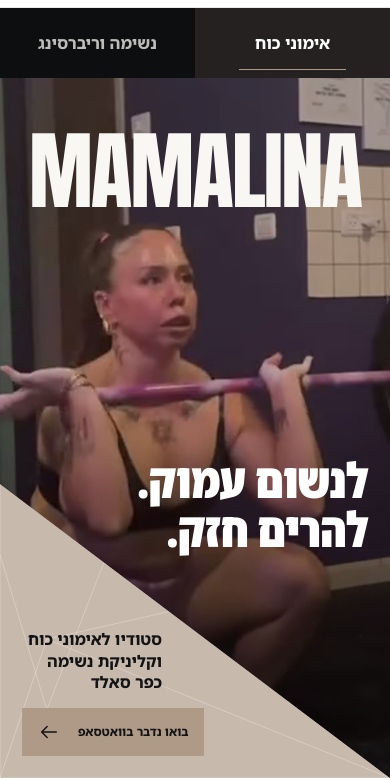
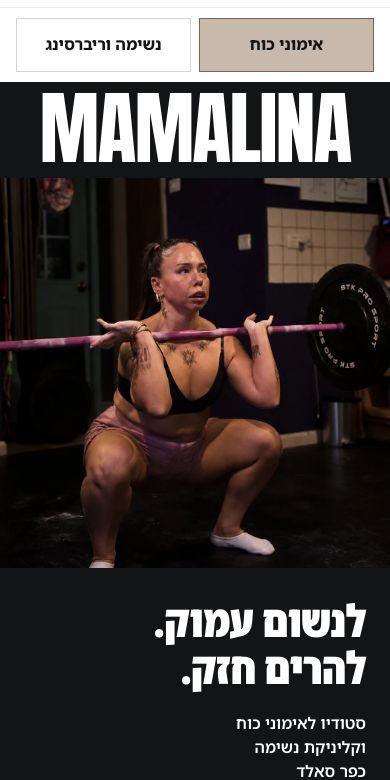
Before and after one commit to rluzzatt/AlinaFitnes, a plain HTML site: page index.html in a window 390 px wide. Shown: the part 66-846 px from the top of the page. Drawn offline with Linux system fonts and the light colour scheme.

Commit message:
Give each service a complete hero and add editorial AI photo edits

```diff
--- a/index.html
+++ b/index.html
@@ -47,13 +47,13 @@
       type="font/ttf"
       crossorigin
     />
-    <link rel="stylesheet" href="./styles.css?v=20260907-media" />
+    <link rel="stylesheet" href="./styles.css?v=20260907-editorial" />
   </head>
   <body>
-    <!-- THESIS: Signature puts the real coach inside the brand lettering, on a unified photographic stage.
+    <!-- THESIS: Signature pairs oversized athletic lettering with distinct strength and breathing photographs.
   OWN-WORLD: White, graphite, logo taupe; compressed athletic type, faceted seams and rectangular controls.
   STORY: Recognize Alina, discover two independent services, start a direct conversation.
-  FIRST VIEWPORT: White navigation above a full-width photograph. Giant MAMALINA behind Alina, Hebrew headline lower right, contact action in a lower-left taupe triangle; two-mode black rail below.
+  FIRST VIEWPORT: White navigation and two clear service controls; live MAMALINA, a complete service photograph and flowing title/contact block.
   FORM: Kinetic sports broadcasting, seventh grounded direction, seed 398670b6; Signature comp-C approved 2026-09-07.
   FINISH: unreviewed and undocumented is unfinished; this build ends with the finish review, the verdict, and DESIGN.md -->
     <svg
@@ -150,72 +150,25 @@
         aria-labelledby="hero-title"
         data-mode="strength"
       >
-        <div class="hero-stage">
-          <img
-            class="hero-photo"
-            src="./assets/images/alina-hero-reel.jpg"
-            alt="אלינה מרימה מוט באימון כוח"
-            width="1400"
-            height="1050"
-            fetchpriority="high"
-          />
-          <div class="hero-wordmark" lang="en" dir="ltr" aria-hidden="true">
-            MAMALINA
+        <div class="mode-switch" aria-label="בחרו מרחב" data-mode-switch>
+          <a href="#strength" class="mode-option is-active" data-mode-option="strength"><span>אימוני כוח</span></a>
+          <a href="#breath" class="mode-option" data-mode-option="breath"><span>נשימה וריברסינג</span></a>
+        </div>
+        <div class="hero-stage" id="hero-stage">
+          <div class="hero-visual">
+            <div class="hero-wordmark" lang="en" dir="ltr" aria-hidden="true">MAMALINA</div>
+            <div class="hero-picture">
+              <img class="hero-photo" src="./assets/images/alina-training-editorial.webp" alt="אלינה מרימה מוט באימון כוח" width="1400" height="1050" fetchpriority="high" data-hero-image="strength" />
+              <img class="hero-photo" src="./assets/images/breathing-clinic-editorial.webp" alt="קליניקת הנשימה של אלינה באור רך" width="1280" height="960" fetchpriority="low" data-hero-image="breath" hidden />
+            </div>
           </div>
-          <div class="hero-foreground" aria-hidden="true"></div>
-          <div class="hero-shade" aria-hidden="true"></div>
-          <div class="hero-breath-plane" aria-hidden="true">
-            <svg
-              class="plane-fill"
-              viewBox="0 0 100 100"
-              preserveAspectRatio="none"
-            >
-              <path d="M0 0H100V100H0Z" fill="#c8b9ad" /></svg
-            ><img
-              src="./assets/images/mamalina-mark.svg"
-              alt=""
-              width="400"
-              height="365"
-            />
+          <div class="hero-message">
+            <h1 id="hero-title"><span>לנשום עמוק.</span><span>להרים חזק.</span></h1>
+            <div class="hero-contact">
+              <p>סטודיו לאימוני כוח<br />וקליניקת נשימה<br />כפר סאלד</p>
+              <a class="button button-taupe" href="https://wa.me/972532831333" target="_blank" rel="noreferrer" data-primary-contact>בואו נדבר בוואטסאפ<svg class="icon" aria-hidden="true"><use href="#icon-arrow" /></svg></a>
+            </div>
           </div>
-          <h1 id="hero-title">
-            <span>לנשום עמוק.</span><span>להרים חזק.</span>
-          </h1>
-          <div class="hero-wedge" aria-hidden="true">
-            <svg viewBox="0 0 600 500" preserveAspectRatio="none">
-              <path d="M0 0 600 500H0Z" fill="#c8b9ad" stroke="none" />
-              <use href="#facet" />
-            </svg>
-          </div>
-          <div class="hero-contact">
-            <p>
-              סטודיו לאימוני כוח<br />וקליניקת נשימה<br /><span>כפר סאלד</span>
-            </p>
-            <a
-              class="button button-taupe"
-              href="https://wa.me/972532831333"
-              target="_blank"
-              rel="noreferrer"
-              data-primary-contact
-              >בואו נדבר בוואטסאפ<svg class="icon" aria-hidden="true">
-                <use href="#icon-arrow" /></svg
-            ></a>
-          </div>
-        </div>
-        <div class="mode-switch" aria-label="בחרו מרחב" data-mode-switch>
-          <a
-            href="#strength"
-            class="mode-option is-active"
-            data-mode-option="strength"
-            ><span>אימוני כוח</span
-            ><svg class="icon" aria-hidden="true">
-              <use href="#icon-arrow" /></svg
-          ></a>
-          <a href="#breath" class="mode-option" data-mode-option="breath"
-            ><span>נשימה וריברסינג</span
-            ><svg class="icon" aria-hidden="true">
-              <use href="#icon-arrow" /></svg
-          ></a>
         </div>
       </section>
       <section class="intro section" id="studio" aria-labelledby="studio-title">
@@ -284,7 +237,7 @@
       <section class="about section" id="about" aria-labelledby="about-title">
         <figure class="about-photo">
           <img
-            src="./assets/images/alina-portrait-heart-enhanced.webp"
+            src="./assets/images/alina-portrait-editorial.webp"
             alt="אלינה מחייכת ויוצרת לב עם הידיים בסטודיו"
             width="960"
             height="1280"
@@ -345,7 +298,7 @@
         <div class="program-photo studio-photos">
           <figure>
             <img
-              src="./assets/images/studio-strength-equipment-enhanced.webp"
+              src="./assets/images/studio-equipment-editorial.webp"
               alt="משקולות, ארגזי קפיצה ומכשירי אימון בסטודיו של אלינה"
               width="960"
               height="1280"
@@ -355,7 +308,7 @@
           </figure>
           <figure>
             <img
-              src="./assets/images/studio-training-space-enhanced.webp"
+              src="./assets/images/studio-space-editorial.webp"
               alt="מרחב האימון המקורה עם רצפת המזרנים בסטודיו"
               width="960"
               height="1280"
@@ -428,7 +381,7 @@
         <div class="breath-art" data-breath-art>
           <figure class="clinic-photo">
             <img
-              src="./assets/images/breathing-clinic-enhanced.webp"
+              src="./assets/images/breathing-clinic-editorial.webp"
               alt="קליניקת הנשימה של אלינה: חדר עץ עם כורסאות ומזרן למפגש אישי"
               width="1280"
               height="960"
@@ -569,6 +522,6 @@
           <use href="#icon-whatsapp" /></svg></span
     ></a>
     <span class="sr-only" role="status" data-mode-status></span>
-    <script src="./script.js?v=20260907-media" defer></script>
+    <script src="./script.js?v=20260907-editorial" defer></script>
   </body>
 </html>
--- a/script.js
+++ b/script.js
@@ -71,6 +71,9 @@ const setMode = (mode, announce = true) => {
   const copy = modeCopy[mode];
   if (!copy) return;
   hero.dataset.mode = mode;
+  hero.querySelectorAll("[data-hero-image]").forEach((image) => {
+    image.hidden = image.dataset.heroImage !== mode;
+  });
   hero
     .querySelectorAll("h1 span")
     .forEach((span, index) => (span.textContent = copy.title[index]));
@@ -94,7 +97,7 @@ const setMode = (mode, announce = true) => {
 };
 modeOptions.forEach((option) => {
   option.setAttribute("role", "button");
-  option.setAttribute("aria-controls", "hero-title");
+  option.setAttribute("aria-controls", "hero-stage");
   option.addEventListener("click", (event) => {
     event.preventDefault();
     setMode(option.dataset.modeOption);
--- a/styles.css
+++ b/styles.css
@@ -242,103 +242,6 @@ h3 {
 .nav-open {
   overflow: hidden;
 }
-.hero {
-  background: var(--ink);
-  color: white;
-}
-.hero-stage {
-  position: relative;
-  isolation: isolate;
-  overflow: hidden;
-  height: min(75vw, calc(100svh - var(--header-height) - 86px));
-  min-height: 590px;
-}
-.hero-photo,
-.hero-foreground {
-  position: absolute;
-  inset: 0;
-  width: 100%;
-  height: 100%;
-  object-fit: cover;
-  object-position: center 47%;
-  filter: brightness(0.63);
-  transition: filter 0.7s var(--ease);
-}
-.hero-foreground {
-  background: url("./assets/images/alina-hero-reel.jpg") center 47% / cover
-    no-repeat;
-  mask: url("./assets/images/alina-hero-mask.svg") center 47% / cover no-repeat;
-  z-index: 2;
-}
-.hero-wordmark {
-  position: absolute;
-  top: 4.3%;
-  left: 3.5%;
-  right: 3.5%;
-  text-align: center;
-  font-family: Anton, sans-serif;
-  font-size: 22.2vw;
-  font-weight: 400;
-  line-height: 1.1;
-  letter-spacing: -0.025em;
-  color: #f8f7f4;
-  z-index: 1;
-  transition: opacity 0.7s var(--ease);
-}
-.hero-shade {
-  position: absolute;
-  inset: 40% 0 0;
-  background: linear-gradient(transparent, rgba(0, 0, 0, 0.56));
-  z-index: 3;
-  pointer-events: none;
-}
-.hero h1 {
-  position: absolute;
-  bottom: 12%;
-  right: var(--gutter);
-  font-size: clamp(4.4rem, 7.5vw, 7.1rem);
-  z-index: 5;
-  line-height: 1.02;
-  max-width: 46%;
-}
-.hero h1 span {
-  display: block;
-}
-.hero-wedge {
-  position: absolute;
-  left: 0;
-  bottom: 0;
-  width: 52%;
-  height: 55%;
-  background: var(--taupe-light);
-  clip-path: polygon(0 0, 100% 100%, 0 100%);
-  z-index: 4;
-  transition: background 0.7s var(--ease);
-}
-.hero-wedge svg {
-  width: 100%;
-  height: 100%;
-  fill: none;
-  stroke: #f3ede8;
-  stroke-width: 1;
-  opacity: 0.7;
-}
-.hero-contact {
-  position: absolute;
-  left: var(--gutter);
-  bottom: 4.2%;
-  z-index: 6;
-  color: var(--ink);
-  max-width: 38%;
-  direction: rtl;
-  text-align: right;
-}
-.hero-contact p {
-  font-size: clamp(17px, 1.7vw, 24px);
-  font-weight: 750;
-  line-height: 1.32;
-  margin-bottom: 20px;
-}
 .button {
   display: inline-flex;
   justify-content: space-between;
@@ -382,91 +285,6 @@ h3 {
 .button-light:hover {
   background: var(--taupe-light);
 }
-.hero-breath-plane {
-  position: absolute;
-  inset: 0;
-  background: var(--taupe-light);
-  clip-path: polygon(0 100%, 0 100%, 0 100%);
-  z-index: 4;
-  transition: clip-path 0.9s var(--ease);
-}
-.hero-breath-plane img {
-  position: absolute;
-  width: 40%;
-  height: 72%;
-  object-fit: contain;
-  top: 7%;
-  left: 7%;
-  mix-blend-mode: multiply;
-}
-.hero[data-mode="breath"] .hero-breath-plane {
-  clip-path: polygon(0 0, 82% 0, 35% 100%, 0 100%);
-}
-.hero[data-mode="breath"] .hero-wordmark {
-  opacity: 0.15;
-}
-.hero[data-mode="breath"] .hero-photo,
-.hero[data-mode="breath"] .hero-foreground {
-  filter: brightness(0.4);
-}
-.mode-switch {
-  display: grid;
-  grid-template-columns: repeat(2, minmax(0, 1fr));
-  min-height: 86px;
-  background: #0c0e0f;
-}
-.mode-option {
-  display: flex;
-  position: relative;
-  align-items: center;
-  justify-content: center;
-  gap: 22px;
-  color: #bdbcb9;
-  font-family: "Noto Display", "Noto Hebrew", sans-serif;
-  font-size: clamp(24px, 2.6vw, 36px);
-  line-height: 1.2;
-  padding: 22px 28px;
-  background: none;
-  border: 0;
-  min-width: 0;
-}
-.mode-option:after {
-  content: "";
-  position: absolute;
-  bottom: 17px;
-  width: 31%;
-  height: 1px;
-  background: var(--taupe);
-  transform: scaleX(0);
-  transition: transform 0.3s var(--ease);
-}
-.mode-option.is-active {
-  color: white;
-}
-.mode-option.is-active:after {
-  transform: scaleX(1);
-}
-.mode-option:hover {
-  color: white;
-}
-.mode-option .icon {
-  width: 20px;
-  opacity: 0;
-  transform: translateX(6px);
-  transition:
-    opacity 0.3s,
-    transform 0.3s;
-}
-.mode-option:hover .icon,
-.mode-option:focus-visible .icon {
-  opacity: 1;
-  transform: none;
-}
-@media (min-width: 1800px) {
-  .hero-wordmark {
-    font-size: 400px;
-  }
-}
 @media (max-width: 1100px) {
   :root {
     --header-height: 82px;
@@ -489,20 +307,6 @@ h3 {
     font-size: 12px;
     padding: 12px;
   }
-  .hero-stage {
-    min-height: 550px;
-  }
-  .hero-contact .button {
-    font-size: 12px;
-    padding: 13px 18px;
-    gap: 20px;
-  }
-  .hero h1 {
-    font-size: 8vw;
-  }
-  .hero-contact p {
-    font-size: 21px;
-  }
 }
 @media (max-width: 800px) {
   :root {
@@ -519,34 +323,6 @@ h3 {
   }
   .site-header {
     gap: 16px;
-  }
-  .hero-stage {
-    height: 76vw;
-    min-height: 550px;
-  }
-  .hero h1 {
-    font-size: 8.7vw;
-    right: 28px;
-    bottom: 13%;
-  }
-  .hero-contact {
-    left: 28px;
-  }
-  .hero-contact p {
-    font-size: 19px;
-  }
-  .hero-wedge {
-    width: 58%;
-    height: 51%;
-  }
-  .mode-switch {
-    min-height: 78px;
-  }
-  .mode-option {
-    font-size: 28px;
-  }
-  .mode-option:after {
-    bottom: 14px;
   }
 }
 @media (max-width: 600px) {
@@ -578,96 +354,6 @@ h3 {
   .header-cta .icon {
     width: 24px;
     height: 24px;
-  }
-  .hero-stage {
-    height: calc(100svh - var(--header-height) - 70px);
-    min-height: 530px;
-    max-height: 760px;
-  }
-  .hero-photo,
-  .hero-foreground {
-    object-position: 47% center;
-    background-position: 47% center;
-    mask-position: 47% center;
-  }
-  .hero-wordmark {
-    top: 5%;
-    font-size: 22vw;
-    left: 2%;
-    right: 2%;
-    line-height: 1.35;
-  }
-  .hero h1 {
-    right: 22px;
-    bottom: 32%;
-    font-size: clamp(42px, 10.8vw, 62px);
-    max-width: 70%;
-  }
-  .hero-wedge {
-    width: 100%;
-    height: 34%;
-    clip-path: polygon(0 0, 100% 100%, 0 100%);
-  }
-  .hero-contact {
-    left: 22px;
-    bottom: 22px;
-    max-width: 90%;
-    text-align: left;
-    direction: rtl;
-  }
-  .hero-contact p {
-    font-size: 16px;
-    line-height: 1.35;
-    margin-bottom: 14px;
-  }
-  .hero-contact p br:first-child {
-    display: none;
-  }
-  .hero-contact .button {
-    font-size: 12px;
-    min-height: 48px;
-    padding: 12px 16px;
-    gap: 18px;
-  }
-  .hero-breath-plane img {
-    top: 10%;
-    left: 6%;
-    width: 62%;
-    height: 35%;
-  }
-  .hero[data-mode="breath"] .hero-breath-plane {
-    clip-path: polygon(0 0, 100% 0, 33% 58%, 0 75%);
-  }
-  .mode-switch {
-    min-height: 70px;
-    order: -1;
-  }
-  .hero {
-    display: flex;
-    flex-direction: column;
-  }
-  .mode-option {
-    font-family: "Noto Hebrew", sans-serif;
-    font-weight: 750;
-    font-size: clamp(16px, 4.2vw, 20px);
-    line-height: 1.5;
-    text-align: center;
-    padding: 16px 12px;
-    min-height: 70px;
-    gap: 0;
-  }
-  .mode-option.is-active {
-    background: #242120;
-  }
-  .mode-option:focus-visible {
-    outline-offset: -5px;
-  }
-  .mode-option .icon {
-    display: none;
-  }
-  .mode-option:after {
-    bottom: 8px;
-    width: 55%;
   }
   h2 {
     font-size: 48px;
@@ -1286,14 +972,6 @@ h3 {
   white-space: nowrap;
 }
 /* The chosen comp calls for an unusually compressed display silhouette. */
-.hero h1 {
-  transform: scaleX(0.82);
-  transform-origin: right center;
-}
-.hero-photo,
-.hero-foreground {
-  filter: brightness(0.8);
-}
 @media (max-width: 1100px) {
   .section {
     padding: 75px var(--gutter);
@@ -1628,30 +1306,12 @@ h3 {
   }
 }
 @media (max-width: 360px) {
-  .hero-contact p {
-    font-size: 14px;
-  }
-  .hero-contact .button {
-    font-size: 11px;
-  }
-  .hero h1 {
-    font-size: 40px;
-  }
   .brand img {
     width: 44px;
   }
   .brand span {
     font-size: 14px;
   }
-  .hero-contact {
-    bottom: 18px;
-  }
-  .hero-stage {
-    min-height: 520px;
-  }
-  .hero-contact .button {
-    min-height: 44px;
-  }
   .section {
     padding-inline: 20px;
   }
@@ -1671,61 +1331,114 @@ h3 {
     font-size: 50px;
   }
 }
-/* Keep the photographic title clear of the actual faceted shapes at every size. */
-.hero-wedge,
-.hero-breath-plane {
-  background: none;
-}
-.hero-wedge svg {
-  opacity: 1;
-}
-.hero-wedge use {
-  opacity: 0.6;
-}
-.plane-fill {
-  position: absolute;
-  inset: 0;
+
+.closing-wordmark {
+  color: #727577;
+}
+
+/* Two complete service views; all copy stays in the document flow. */
+.hero {
+  --hero-surface: var(--ink);
+  --hero-text: var(--paper);
+  background: var(--hero-surface);
+  color: var(--hero-text);
+}
+.hero[data-mode="breath"] {
+  --hero-surface: #e7ddd4;
+  --hero-text: var(--ink);
+}
+.mode-switch {
+  position: relative;
+  z-index: 2;
+  display: grid;
+  grid-template-columns: repeat(2, minmax(0, 1fr));
+  gap: 8px;
+  padding: 10px var(--gutter);
+  background: var(--paper);
+  color: var(--ink);
+}
+.mode-option {
+  display: flex;
+  align-items: center;
+  justify-content: center;
+  min-width: 0;
+  min-height: 54px;
+  padding: 12px 16px;
+  border: 1px solid var(--line);
+  font-family: "Noto Hebrew", sans-serif;
+  font-size: 18px;
+  font-weight: 750;
+  line-height: 1.5;
+  text-align: center;
+  transition: background 160ms, border-color 160ms;
+}
+.mode-option.is-active {
+  color: var(--ink);
+  background: var(--taupe-light);
+  border-color: var(--taupe-dark);
+}
+.mode-option:hover { border-color: var(--taupe-dark); }
+.mode-option:focus-visible { outline-offset: -5px; }
+.hero-stage { max-width: 1800px; margin: auto; }
+.hero-visual { min-width: 0; }
+.hero-wordmark {
+  position: relative;
+  z-index: 1;
+  pointer-events: none;
+  padding: 0 3%;
+  font-family: Anton, sans-serif;
+  font-size: clamp(72px, 20.6vw, 300px);
+  line-height: 1.08;
+  letter-spacing: -0.025em;
+  text-align: center;
+}
+.hero-picture {
+  position: relative;
+  height: clamp(360px, 39vw, 580px);
+  overflow: hidden;
+}
+.hero-photo {
   width: 100%;
   height: 100%;
-}
-.closing-wordmark {
-  color: #727577;
-}
+  object-fit: cover;
+  object-position: center 20%;
+}
+.hero-photo[data-hero-image="breath"] { object-position: center 55%; }
+.hero-message {
+  display: flex;
+  align-items: center;
+  justify-content: space-between;
+  gap: 48px;
+  padding: 44px var(--gutter) 50px;
+}
+.hero h1 {
+  font-size: clamp(48px, 6.1vw, 82px);
+  line-height: 1.06;
+  margin: 0;
+  max-width: 60%;
+}
+.hero h1 span { display: block; }
+.hero-contact { flex-shrink: 0; text-align: right; }
+.hero-contact p {
+  font-size: 18px;
+  line-height: 1.5;
+  font-weight: 600;
+  margin: 0 0 18px;
+}
+.hero[data-mode="breath"] .hero-contact .button {
+  background: var(--ink);
+  color: var(--paper);
+}
+.hero[data-mode="breath"] .hero-contact .button:hover { background: var(--taupe-dark); }
 @media (max-width: 600px) {
-  .hero-wedge {
-    height: 42%;
-  }
-  .hero-contact {
-    max-width: 190px;
-    text-align: right;
-  }
-  .hero-contact p {
-    width: 140px;
-    max-width: 140px;
-    margin-right: auto;
-    margin-left: 0;
-    font-size: 16px;
-    line-height: 1.35;
-  }
-  .hero-contact p br:first-child {
-    display: initial;
-  }
-  .hero h1 {
-    font-size: clamp(44px, 12.5vw, 65px);
-    max-width: 80%;
-    transform: none;
-  }
-}
-@media (max-width: 360px) {
-  .hero-contact p {
-    font-size: 14px;
-    max-width: 140px;
-  }
-  .hero-wedge {
-    height: 47%;
-  }
-  .hero h1 {
-    font-size: 42px;
-    bottom: 35%;
-  }
-}
+  .mode-switch { padding: 10px 16px; gap: 8px; }
+  .mode-option { padding: 12px 8px; font-size: clamp(15px, 4.1vw, 18px); }
+  .hero-wordmark { font-size: 20.6vw; padding: 3px 3% 6px; }
+  .hero-picture { height: clamp(310px, 100vw, 460px); }
+  .hero-photo { object-position: center; }
+  .hero-photo[data-hero-image="breath"] { object-position: 57% center; }
+  .hero-message { display: block; padding: 28px 24px 32px; }
+  .hero h1 { max-width: none; font-size: clamp(42px, 11.5vw, 60px); margin: 0 0 20px; }
+  .hero-contact p { font-size: 16px; margin-bottom: 20px; }
+  .hero-contact .button { width: 100%; min-height: 54px; font-size: 14px; }
+}
```
Also changed, not shown: DESIGN.md (+17 -17 lines), PRODUCT.md (+1 -1 lines), .impeccable/asset-manifest.md, .impeccable/design.json, .impeccable/editorial-photo-prompts.md (added), .impeccable/editorial-review.md (added), .impeccable/surfaces/index-html.md, README.md, assets/images/alina-portrait-editorial.webp (added), assets/images/alina-training-editorial.webp (added), assets/images/breathing-clinic-editorial.webp (added), assets/images/studio-equipment-editorial.webp (added), assets/images/studio-space-editorial.webp (added).
